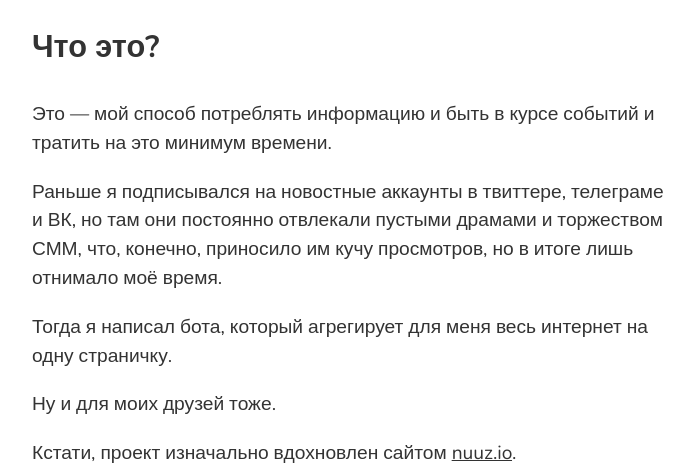
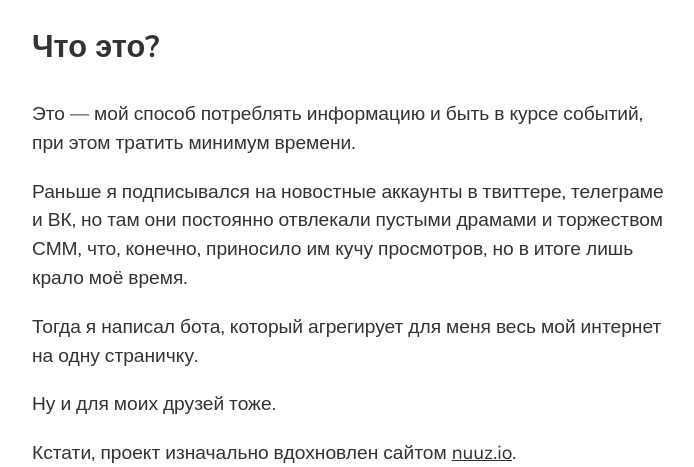
Before and after one commit to vas3k/infomate.club, a Django app: template templates/what.html in a window 1280 px wide. Shown: the part 206-673 px from the top of the page, without its empty margins (288-982 px from the left). Run offline with Django 3.2, Linux system fonts and the light colour scheme; the template is opened without the code that fills it: most values are stand-ins (such as "Sample title", 1, 10 or a date in 2020); some libraries are stand-ins or nearby versions.

Commit message:
Fix wording

```diff
--- a/templates/what.html
+++ b/templates/what.html
@@ -8,17 +8,17 @@
         <h2><a href="#what">Что это?</a></h2>
 
         <p>
-            Это — мой способ потреблять информацию и быть в курсе событий и тратить на это минимум времени.
+            Это — мой способ потреблять информацию и быть в курсе событий, при этом тратить минимум времени.
         </p>
 
         <p>
             Раньше я подписывался на новостные аккаунты в твиттере, телеграме и ВК,
             но там они постоянно отвлекали пустыми драмами и торжеством СММ, что, конечно, приносило им кучу просмотров,
-            но в итоге лишь отнимало моё время.
+            но в итоге лишь крало моё время.
         </p>
 
         <p>
-            Тогда я написал бота, который агрегирует для меня весь интернет на одну страничку.
+            Тогда я написал бота, который агрегирует для меня весь мой интернет на одну страничку.
         </p>
 
         <p>
@@ -106,12 +106,12 @@
     </div>
 
     <div class="what-block" id="add">
-        <h2><a href="#add">Хочу добавить свою подборку!</a></h2>
+        <h2><a href="#add">Хочу тоже сделать подборку!</a></h2>
 
         <p>
-            Всегда рады новым лицам! Если вы следите за новостями в какой-то области,
+            Мы всегда рады новым лицам. Если вы следите за новостями в какой-то области,
             будь то кино, игры, космос, маркетинг, да что угодно, и могли бы сделать по ней тематическую подборку
-            — напишите мне на почту: <a href="mailto:me@vas3k.ru">me@vas3k.ru</a>.
+            — опишите свою идею мне на почту: <a href="mailto:me@vas3k.ru">me@vas3k.ru</a>.
         </p>
 
         <p>
```
